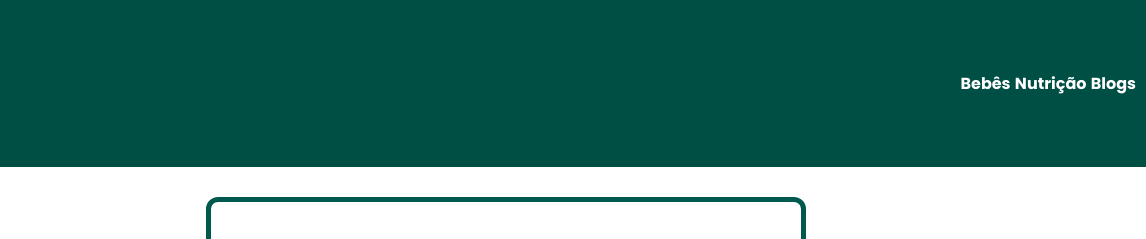
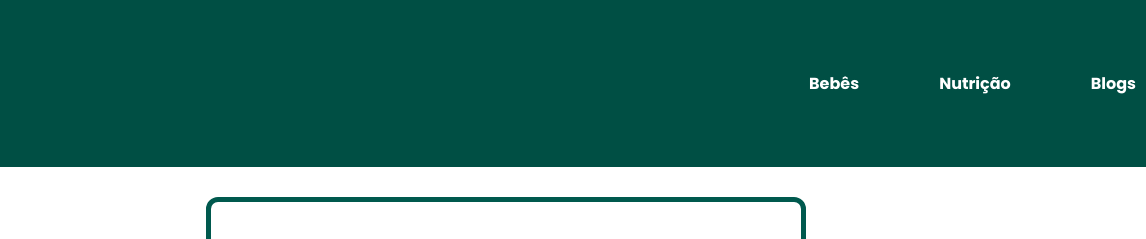
Before and after one commit to davi-dc7/pmg-es-2025-1-ti1-2401100-baby-co, a website: page codigo/Andre/html/index.html in a window 1280 px wide. Shown: the top 239 px of the page, 134-1280 px from the left. Drawn offline with Linux system fonts and the light colour scheme.

Commit message:
espaçamento dos textos

```diff
--- a/codigo/Andre/css/styles.css
+++ b/codigo/Andre/css/styles.css
@@ -37,6 +37,13 @@
     margin-left: -20%;
   }
 
+  #textos{
+    display: flex;
+    justify-content: space-between;
+    flex-wrap: wrap;
+    gap: 80px;
+
+  }
 
   #menu a {
     color: white;
```
